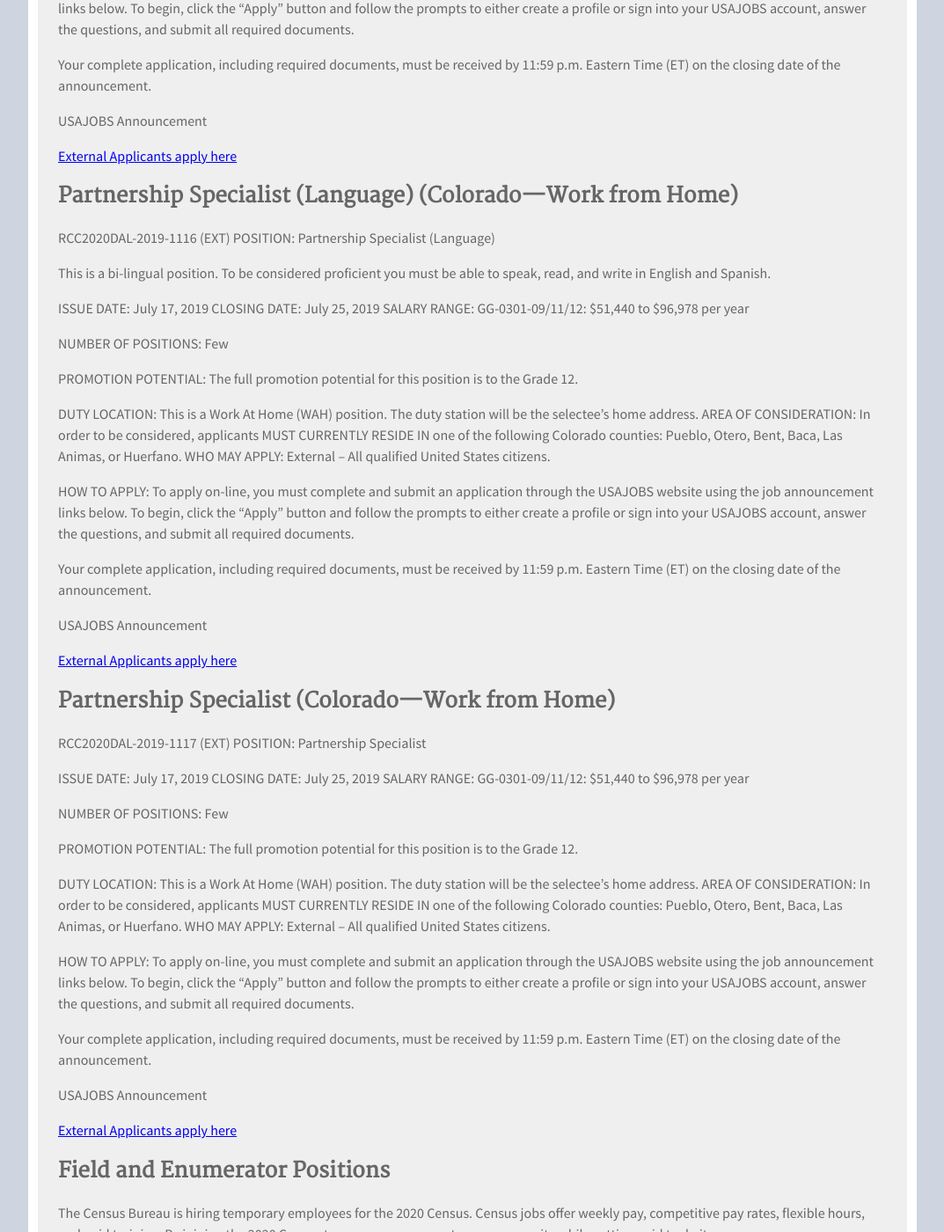
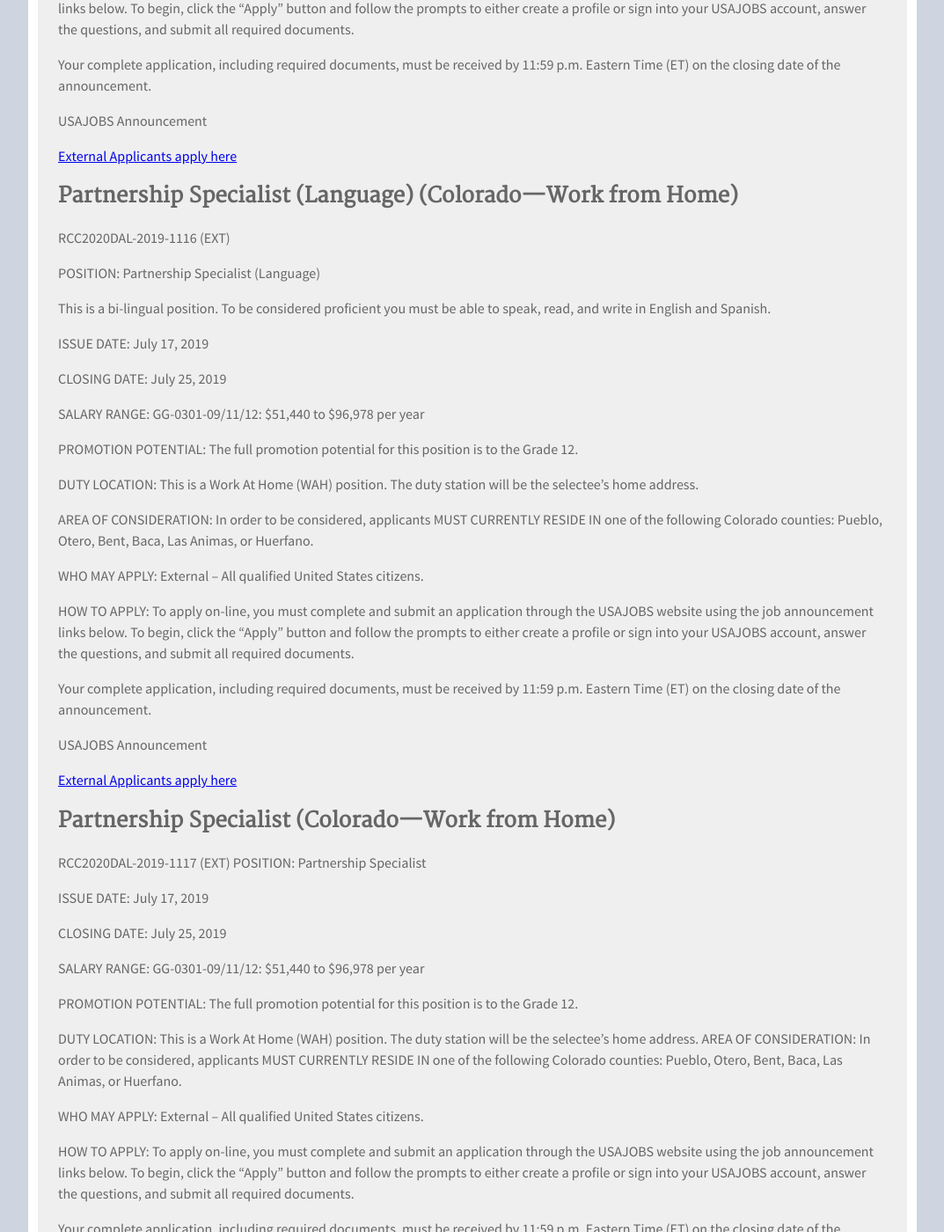
Before and after one commit to TBleess/Website_New, a Jekyll site: the page built from pages/5_CensusACS/2020-census-jobs.md, in a window 1280 px wide and 1400 px high, scrolled down 959 px. Shown: the whole window at 88% size, without its empty margins (103-1176 px from the left). Built offline with Jekyll 4.4.1, drawn with Linux system fonts in a browser that asks for light colours.

Commit message:
Update 2020-census-jobs.md

```diff
--- a/pages/5_CensusACS/2020-census-jobs.md
+++ b/pages/5_CensusACS/2020-census-jobs.md
@@ -43,25 +43,33 @@
 
 ## Partnership Specialist (Language) (Colorado—Work from Home)
 RCC2020DAL-2019-1116 (EXT)
+
 POSITION: Partnership Specialist (Language)
+
 
 This is a bi-lingual position. To be considered proficient you must be able to speak, read, and write in English and Spanish.
 
 ISSUE DATE: July 17, 2019
+
 CLOSING DATE: July 25, 2019
+
 SALARY RANGE: GG-0301-09/11/12:  $51,440 to $96,978 per year
-
-NUMBER OF POSITIONS: Few
 
 PROMOTION POTENTIAL: The full promotion potential for this position is to the Grade 12.
 
+
 DUTY LOCATION: This is a Work At Home (WAH) position. The duty station will be the selectee's home address.
+
 AREA OF CONSIDERATION: In order to be considered, applicants MUST CURRENTLY RESIDE IN one of the following Colorado counties:  Pueblo, Otero, Bent, Baca, Las Animas, or Huerfano.
+
 WHO MAY APPLY: External – All qualified United States citizens.
+
 
 HOW TO APPLY: To apply on-line, you must complete and submit an application through the USAJOBS website using the job announcement links below. To begin, click the "Apply" button and follow the prompts to either create a profile or sign into your USAJOBS account, answer the questions, and submit all required documents.
 
+
 Your complete application, including required documents, must be received by 11:59 p.m. Eastern Time (ET) on the closing date of the announcement.
+
 
 USAJOBS Announcement
 
@@ -73,16 +81,19 @@
 POSITION: Partnership Specialist
 
 ISSUE DATE: July 17, 2019
+
 CLOSING DATE: July 25, 2019
+
 SALARY RANGE: GG-0301-09/11/12:  $51,440 to $96,978 per year
-
-NUMBER OF POSITIONS: Few
 
 PROMOTION POTENTIAL: The full promotion potential for this position is to the Grade 12.
 
+
 DUTY LOCATION: This is a Work At Home (WAH) position. The duty station will be the selectee's home address.
 AREA OF CONSIDERATION: In order to be considered, applicants MUST CURRENTLY RESIDE IN one of the following Colorado counties:  Pueblo, Otero, Bent, Baca, Las Animas, or Huerfano.
+
 WHO MAY APPLY: External – All qualified United States citizens.
+
 
 HOW TO APPLY: To apply on-line, you must complete and submit an application through the USAJOBS website using the job announcement links below. To begin, click the "Apply" button and follow the prompts to either create a profile or sign into your USAJOBS account, answer the questions, and submit all required documents.
 
```
